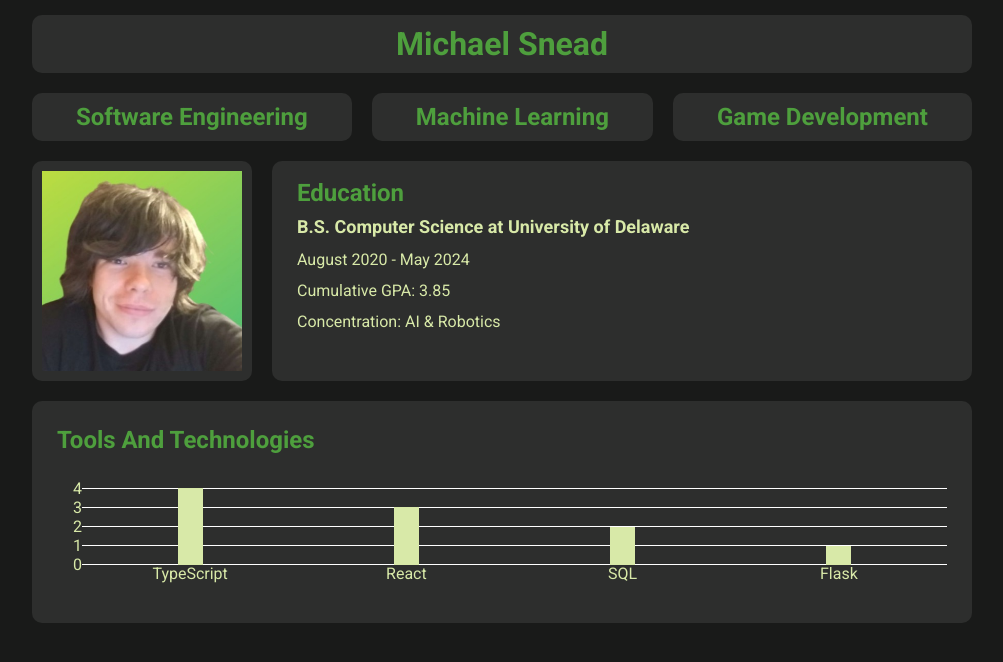
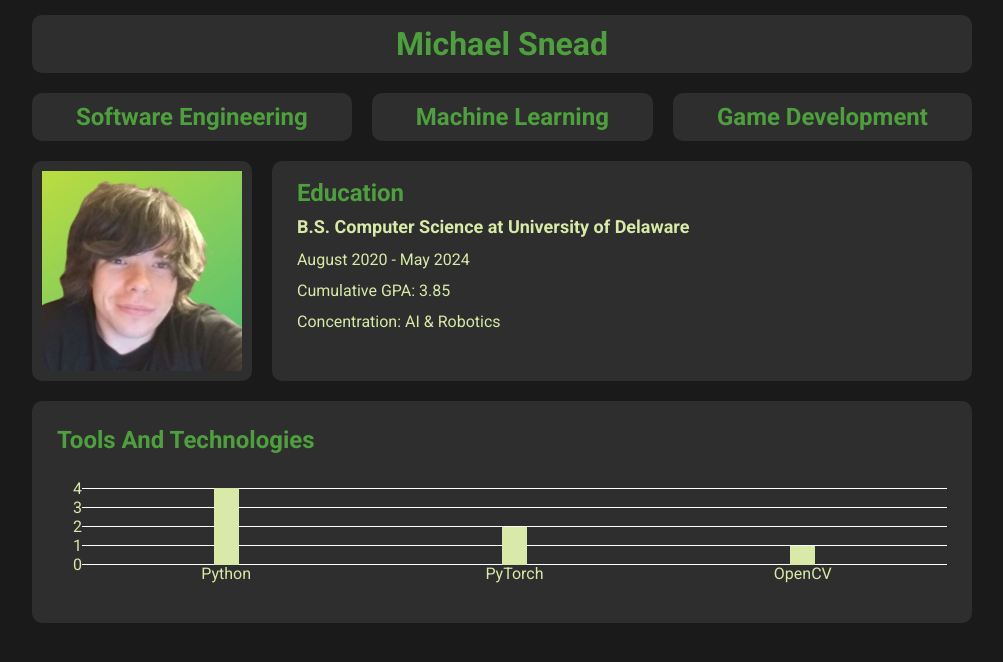
Before and after one commit to ydnamjs/personal-website, a React (Create React App) app: page / in a window 1280 px wide. Shown: the top 662 px of the page, without its empty margins (138-1141 px from the left). Built offline with nearby package versions, Linux system fonts and the light colour scheme.

Commit message:
Parameterized graph display

```diff
--- a/src/pages/about-me/pieces/tools-and-technologies/ToolsAndTechnologiesGraph.tsx
+++ b/src/pages/about-me/pieces/tools-and-technologies/ToolsAndTechnologiesGraph.tsx
@@ -1,38 +1,54 @@
 import React from "react";
 import "./ToolsAndTechnologiesGraph.css";
 
-//const GRAPH_ERROR_MESSAGE = "ERROR: Graph does not exist";
+const MACHINE_LEARNING_ITEMS = ["Python", "PyTorch", "OpenCV"];
+const MACHINE_LEARNING_EXPERIENCE = [4, 2, 1];
+const MACHINE_LEARNING_Y_INTERVAL = 1;
+const MACHINE_LEARNING_Y_LEVELS = 5;
 
 export function ToolsAndTechnologiesGraph() {
+	const graphLines = [];
+	const yLabels = [];
+	for (let i = 0; i < MACHINE_LEARNING_Y_LEVELS; i++) {
+		graphLines.push(<div className="graph-line"></div>);
+		yLabels.push(<div className="y-axis-item">{i * MACHINE_LEARNING_Y_INTERVAL}</div>);
+	}
+	yLabels.reverse();
+
 	return (
 		<div className="tools-and-technologies-graph--dark">
 			<div className="graph-h-box">
-				<div className="y-axis">
-					<div className="y-axis-item">4</div>
-					<div className="y-axis-item">3</div>
-					<div className="y-axis-item">2</div>
-					<div className="y-axis-item">1</div>
-					<div className="y-axis-item">0</div>
-				</div>
+				<div className="y-axis">{yLabels}</div>
 				<div className="graph-lines">
-					<div className="graph-line"></div>
-					<div className="graph-line"></div>
-					<div className="graph-line"></div>
-					<div className="graph-line"></div>
-					<div className="graph-line"></div>
+					{graphLines}
 					<div className="x-bars">
-						<div className="x-bar" style={{height: "100%"}}></div>
-						<div className="x-bar" style={{height: "75%"}}></div>
-						<div className="x-bar" style={{height: "50%"}}></div>
-						<div className="x-bar" style={{height: "25%"}}></div>
+						{MACHINE_LEARNING_EXPERIENCE.map((item, index) => {
+							return (
+								<div
+									className="x-bar"
+									style={{
+										height:
+											"" +
+											(item / (MACHINE_LEARNING_Y_LEVELS - 1)) *
+												MACHINE_LEARNING_Y_INTERVAL *
+												100 +
+											"%",
+									}}
+									key={"x-axis-item" + index}
+								></div>
+							);
+						})}
 					</div>
 				</div>
 			</div>
 			<div className="x-axis">
-				<div className="x-axis-item">TypeScript</div>
-				<div className="x-axis-item">React</div>
-				<div className="x-axis-item">SQL</div>
-				<div className="x-axis-item">Flask</div>
+				{MACHINE_LEARNING_ITEMS.map((item, index) => {
+					return (
+						<div className="x-axis-item" key={"x-axis-item" + index}>
+							{item}
+						</div>
+					);
+				})}
 			</div>
 		</div>
 	);
```
